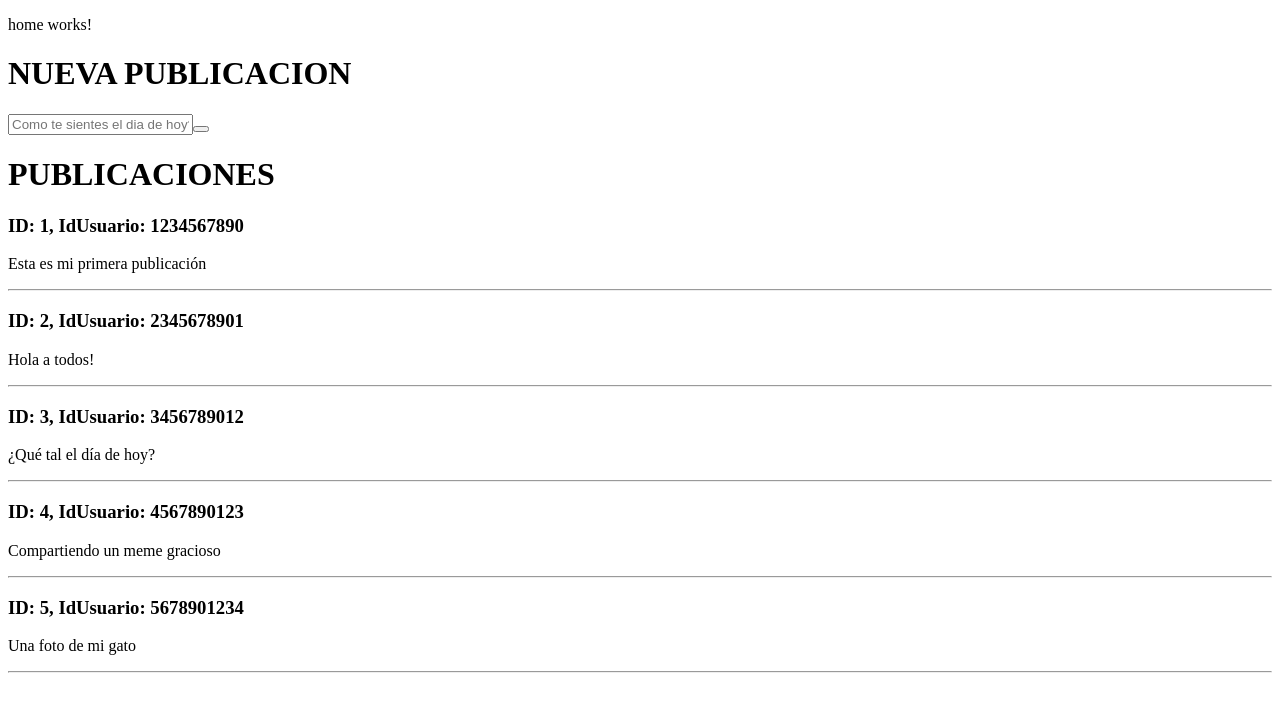
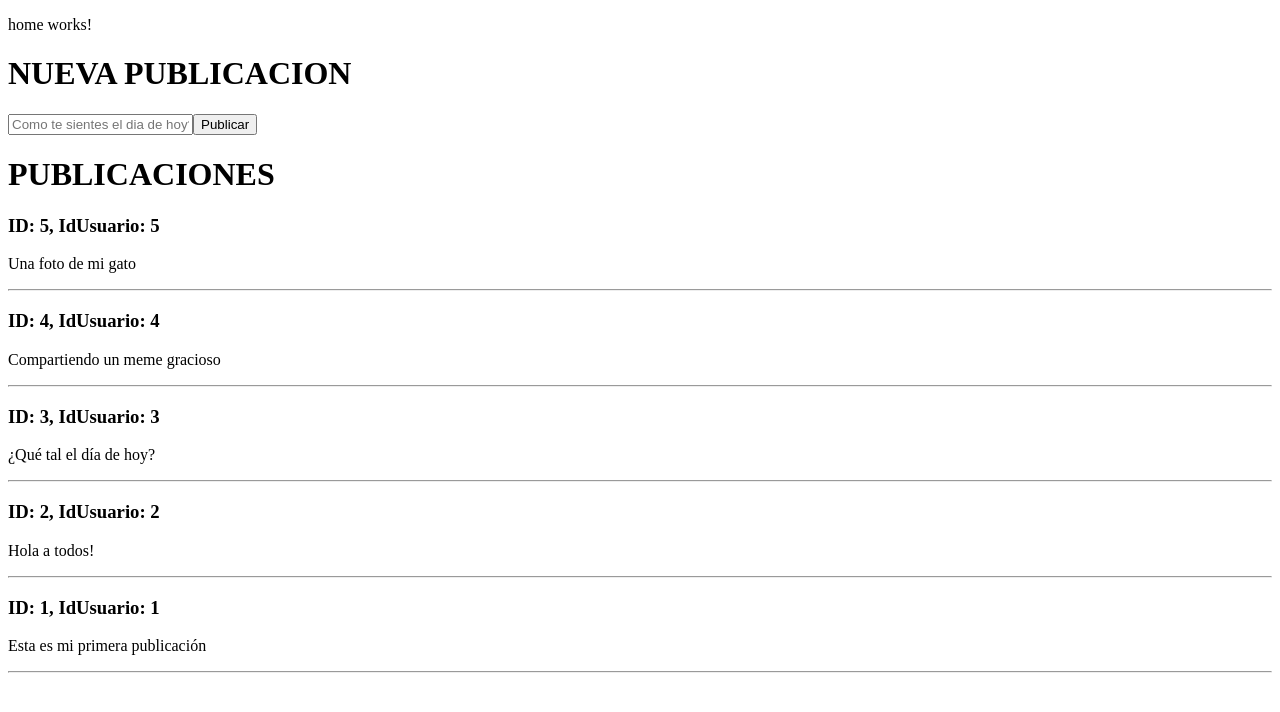
Before and after one commit to CesarAlex87/HilitoApp, an Angular app: page / in a window 1280 px wide. Shown: the top 712 px of the page. Built offline with nearby package versions, Linux system fonts and the light colour scheme.

Commit message:
Publicaciones Json

```diff
--- a/src/app/components/home/home.component.html
+++ b/src/app/components/home/home.component.html
@@ -1,2 +1,2 @@
 <p>home works!</p>
-<app-publicaciones>HOLA</app-publicaciones>
+<app-publicaciones></app-publicaciones>
--- a/src/app/components/publicaciones/models/publicacion/publicacion.component.ts
+++ b/src/app/components/publicaciones/models/publicacion/publicacion.component.ts
@@ -1,5 +1,5 @@
 export interface Publicacion {
-    id: number;
+    id: string;
     idUsuario: string;
     mensaje: string;
 }
--- a/src/app/components/publicaciones/publicaciones.component.html
+++ b/src/app/components/publicaciones/publicaciones.component.html
@@ -2,11 +2,11 @@
   <div>
     <h1>NUEVA PUBLICACION</h1>
     <input type="text" [(ngModel)]="mensaje" placeholder="Como te sientes el dia de hoy?">
-    <button type="submit" (click)="publicar()"></button>
+    <button type="submit" (click)="publicar()">Publicar</button>
   </div>
   <div>
     <h1>PUBLICACIONES</h1>
-    <div *ngFor="let publicacion of publicaciones">
+    <div *ngFor="let publicacion of publicaciones.reverse()">
       <div>
         <h3>ID: {{publicacion.id}}, IdUsuario: {{publicacion.idUsuario}}</h3>
         <p>{{publicacion.mensaje}}</p>
--- a/src/app/components/publicaciones/publicaciones.component.ts
+++ b/src/app/components/publicaciones/publicaciones.component.ts
@@ -36,8 +36,8 @@ export class PublicacionesComponent implements OnInit {
   }
 
   publicar() {
-    let publicacionActual:Publicacion = {id: 0, idUsuario: '', mensaje: ''};
-    publicacionActual.id = this.getUserId();
+    let publicacionActual:Publicacion = {id: '', idUsuario: '', mensaje: ''};
+    publicacionActual.id = this.getUserId().toString();
     publicacionActual.idUsuario = this.generateId().toString();
     publicacionActual.mensaje = this.mensaje;
     this.publicaciones.push(publicacionActual);
@@ -45,28 +45,28 @@ export class PublicacionesComponent implements OnInit {
 
   private archivoJson = [
     {
-      "id": 1,
-      "idUsuario": "1234567890",
+      "id": "1",
+      "idUsuario": "1",
       "mensaje": "Esta es mi primera publicación"
     },
     {
-      "id": 2,
-      "idUsuario": "2345678901",
+      "id": "2",
+      "idUsuario": "2",
       "mensaje": "Hola a todos!"
     },
     {
-      "id": 3,
-      "idUsuario": "3456789012",
+      "id": "3",
+      "idUsuario": "3",
       "mensaje": "¿Qué tal el día de hoy?"
     },
     {
-      "id": 4,
-      "idUsuario": "4567890123",
+      "id": "4",
+      "idUsuario": "4",
       "mensaje": "Compartiendo un meme gracioso"
     },
     {
-      "id": 5,
-      "idUsuario": "5678901234",
+      "id": "5",
+      "idUsuario": "5",
       "mensaje": "Una foto de mi gato"
     }
   ]
```
Also changed, not shown: 2 other files (tests, documents, lock files or other folders).
